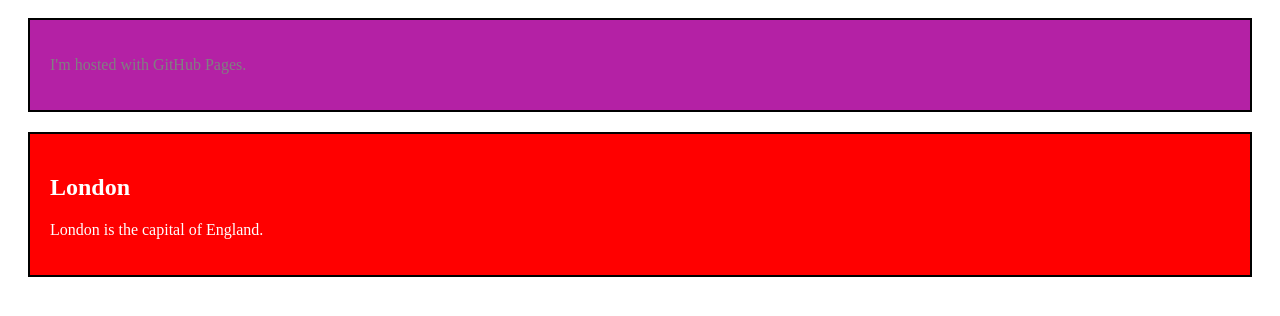
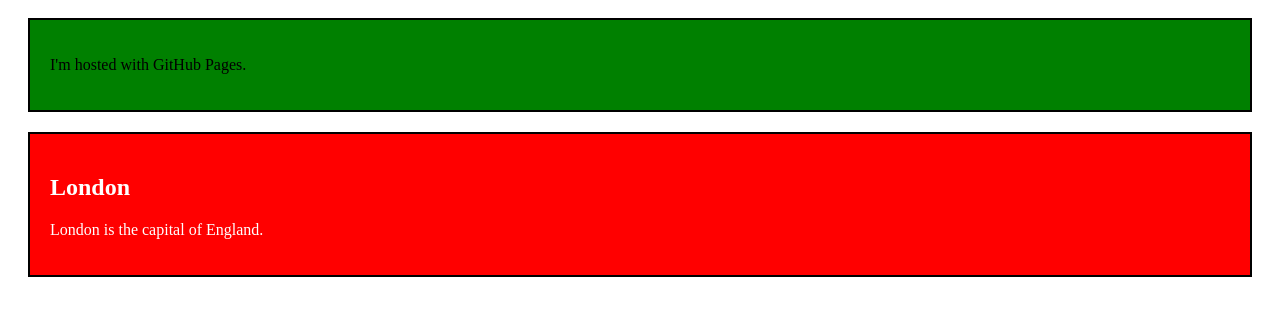
Before and after one commit to HamStanford/github.io, a website: page index.html in a window 1280 px wide. Shown: the part 48-364 px from the top of the page. Drawn offline with Linux system fonts and the light colour scheme.

Commit message:
revert to green

```diff
--- a/index.html
+++ b/index.html
@@ -24,7 +24,8 @@
     .global-theme {
         /*--colors-red-100: #ff0000;
         background-color:green;*/
-        background-color: var(--bbc-iplayer-pink-darkest);
+        /*background-color: var(--bbc-iplayer-pink-darkest);*/
+        background-color:green;*/
         color: grey;
       border: 2px solid black;
       margin: 20px;
```
